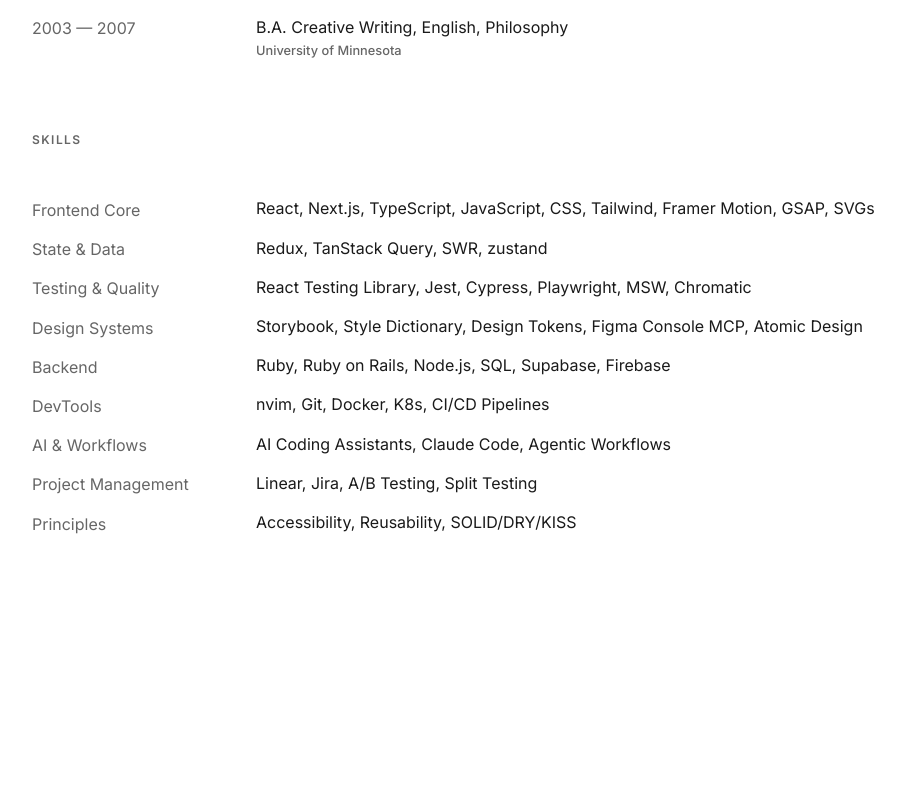
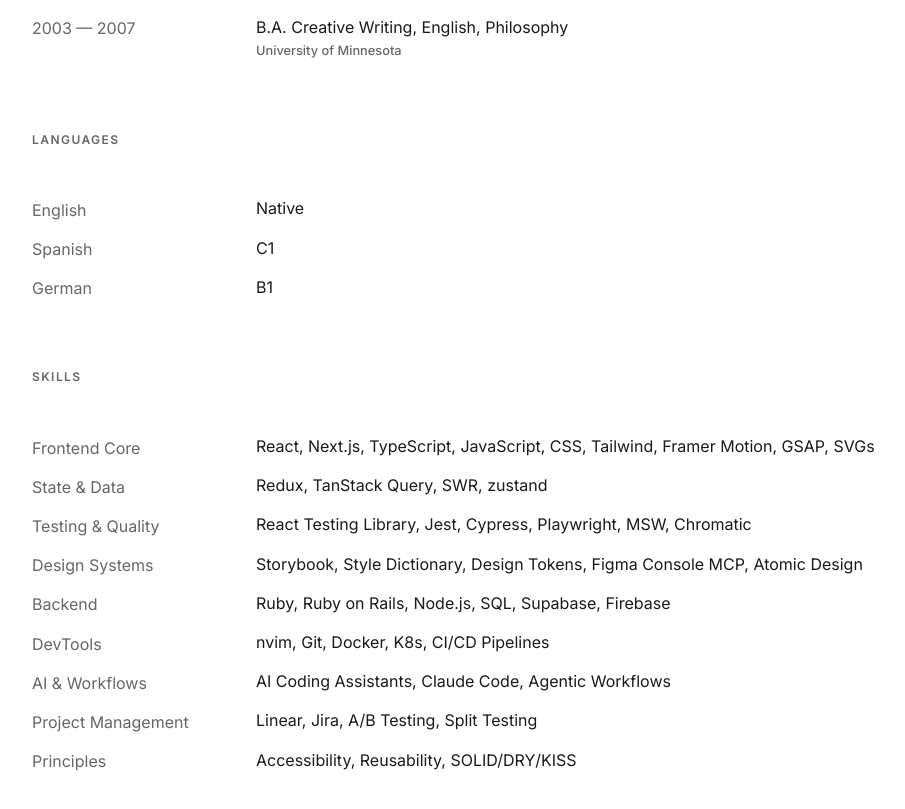
Before and after one commit to blumaa/port-clean, a React (Vite) app: page /cv in a window 1280 px wide. Shown: the part 1400-2209 px from the top of the page, without its empty margins (160-1065 px from the left). Before the commit the page ends 2032 px from the top, so only its background shows below. Built offline with nearby package versions, Linux system fonts and the light colour scheme.

Commit message:
add languages

```diff
--- a/src/pages/ResumePage.tsx
+++ b/src/pages/ResumePage.tsx
@@ -68,6 +68,22 @@
       </section>
 
       <section>
+        <h2>Languages</h2>
+        <div className="list-entry">
+          <div className="list-date">English</div>
+          <div className="list-content">Native</div>
+        </div>
+        <div className="list-entry">
+          <div className="list-date">Spanish</div>
+          <div className="list-content">C1</div>
+        </div>
+        <div className="list-entry">
+          <div className="list-date">German</div>
+          <div className="list-content">B1</div>
+        </div>
+      </section>
+
+      <section>
         <h2>Skills</h2>
         {categories.map(([category, label]) => {
           const categorySkills = skills.filter((s) => s.category === category)
```
